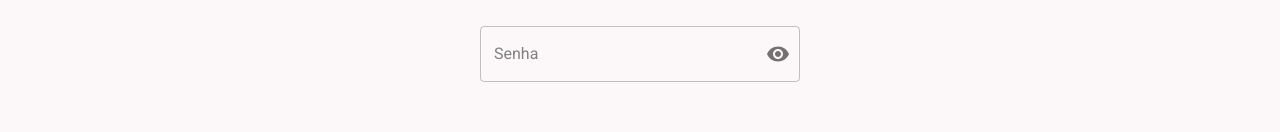
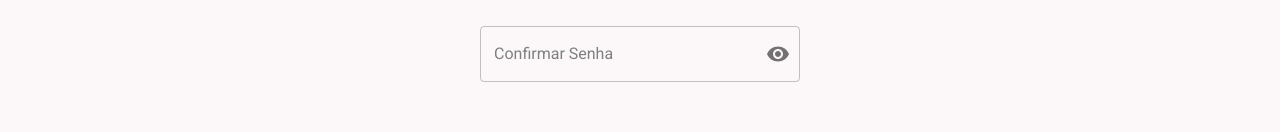
Before and after one commit to Bvlge/React, a React (Vite) app: page /register in a window 1280 px wide. Shown: the part 511-643 px from the top of the page. Built offline with nearby package versions, Linux system fonts and the light colour scheme.

Commit message:
logica de registrar corrigida

```diff
--- a/src/pages/Register.tsx
+++ b/src/pages/Register.tsx
@@ -12,25 +12,22 @@ import VisibilityOff from '@mui/icons-material/VisibilityOff';
 import api from '../api';
 
 const Register = () => {
-
   const navigate = useNavigate();
 
-    const [ name, setName ] = useState("");
-    const [ email, setEmail ] = useState("");
-    const [ password, setPassword ] = useState("");
-    const [ passwordConfirm, setPasswordConfirm ] = useState("");
+  const [name, setName] = useState("");
+  const [email, setEmail] = useState("");
+  const [password, setPassword] = useState("");
+  const [passwordConfirm, setPasswordConfirm] = useState("");
 
-    // Estado para controlar se a senha está visível ou não
-    const [ showPassword, setShowPassword ] = useState(false);
-    const [ showPasswordC, setShowPasswordC ] = useState(false);
+  const [showPassword, setShowPassword] = useState(false);
+  const [showPasswordC, setShowPasswordC] = useState(false);
 
-    // Função para alternar a visibilidade da senha
   const handleClickShowPassword = () => {
-        setShowPassword((prev) =>  !prev);
+    setShowPassword((prev) => !prev);
   };
 
   const handleClickShowPasswordC = () => {
-        setShowPasswordC((prev) =>  !prev);
+    setShowPasswordC((prev) => !prev);
   };
 
   const resetFields = () => {
@@ -41,71 +38,64 @@ const Register = () => {
   };
 
   async function register() {
+    // Remova tokens antigos para evitar que sejam enviados automaticamente
+    localStorage.removeItem('access_token');
+    localStorage.removeItem('refresh_token');
+
     const payload = {
-            "email": email,
-            "name": name,
-            "password": password,
+      email: email,
+      name: name,
+      password: password,
     };
 
     try {
       const response = await api.post('/api/users/register/', payload);
-            console.log(response);
-
+      console.log("Usuário registrado:", response.data);
       resetFields();
       navigate('/login');
-
     } catch (error) {
-            console.error("Erro ao cadastrar: ", error);
-
+      console.error("Erro ao cadastrar:", error);
+      alert('Ocorreu um erro ao registrar. Verifique o console para mais detalhes.');
     }
   };
 
-    return(
+  return (
     <Box
-            display={'flex'}
-            flexDirection={'column'}
-            justifyContent={'center'}
-            alignItems={'center'}
-
-            height={'100dvh'}
-            width={'100dvw'}
-
-            bgcolor={'background.default'}
+      display="flex"
+      flexDirection="column"
+      justifyContent="center"
+      alignItems="center"
+      height="100dvh"
+      width="100dvw"
+      bgcolor="background.default"
       sx={{ overflow: 'hidden', boxSizing: 'border-box' }}
     >
-            <Box width={'100%'} >
-                <Box padding={'0.15rem'} bgcolor={'secondary.main'}/>
-
+      <Box width="100%">
+        <Box padding="0.15rem" bgcolor="secondary.main" />
         <Box
-                    display={'flex'}
-                    justifyContent={'center'}
-
-                    width={'100%'}
-                    paddingTop={'2rem'}
-                    paddingBottom={'2rem'}
-
-                    bgcolor={'primary.main'}
-                    color={'background.default'}
+          display="flex"
+          justifyContent="center"
+          width="100%"
+          paddingTop="2rem"
+          paddingBottom="2rem"
+          bgcolor="primary.main"
+          color="background.default"
         >
           <h1>Sign Up</h1>
         </Box>
-
-                <Box padding={'0.15rem'} bgcolor={'secondary.main'}/>
+        <Box padding="0.15rem" bgcolor="secondary.main" />
       </Box>
 
       <Box
-                display={'flex'}
-                flexDirection={'column'}
-                justifyContent={'center'}
-                alignItems={'center'}
-
-                minWidth={'25%'}
-                minHeight={'50%'}
-
-                marginTop={'1.5rem'}
-                marginBottom={'1.5rem'}
-
-                gap={'1rem'}
+        display="flex"
+        flexDirection="column"
+        justifyContent="center"
+        alignItems="center"
+        minWidth="25%"
+        minHeight="50%"
+        marginTop="1.5rem"
+        marginBottom="1.5rem"
+        gap="1rem"
       >
         <TextField
           variant="outlined"
@@ -114,10 +104,9 @@ const Register = () => {
           value={name}
           fullWidth
           onChange={(e) => setName(e.target.value)}
-
           sx={{
             input: { color: 'black' },
-                        label: { color: 'grey'  }
+            label: { color: 'grey' }
           }}
         />
         <TextField
@@ -127,22 +116,19 @@ const Register = () => {
           value={email}
           fullWidth
           onChange={(e) => setEmail(e.target.value)}
-
           sx={{
             input: { color: 'black' },
-                        label: { color: 'grey'  }
+            label: { color: 'grey' }
           }}
         />
         <TextField
           variant="outlined"
           margin="dense"
           label="Senha"
-                    // Alterna o tipo do campo de acordo com o estado 'showPassword'
           type={showPassword ? 'text' : 'password'}
           value={password}
           fullWidth
           onChange={(e) => setPassword(e.target.value)}
-                    // Cria o ícone na parte final do input para exibir/ocultar a senha
           InputProps={{
             endAdornment: (
               <InputAdornment position="end">
@@ -164,13 +150,11 @@ const Register = () => {
         <TextField
           variant="outlined"
           margin="dense"
-                    label="Senha"
-                    // Alterna o tipo do campo de acordo com o estado 'showPassword'
+          label="Confirmar Senha"
           type={showPasswordC ? 'text' : 'password'}
           value={passwordConfirm}
           fullWidth
           onChange={(e) => setPasswordConfirm(e.target.value)}
-                    // Cria o ícone na parte final do input para exibir/ocultar a senha
           InputProps={{
             endAdornment: (
               <InputAdornment position="end">
@@ -192,22 +176,17 @@ const Register = () => {
       </Box>
 
       <Box
-                display={'flex'}
-                flexDirection={'column'}
-                justifyContent={'center'}
-                alignItems={'center'}
-
-                minWidth={'15%'}
+        display="flex"
+        flexDirection="column"
+        justifyContent="center"
+        alignItems="center"
+        minWidth="15%"
       >
         <Button
           variant="contained"
-
           onClick={() => register()}
           fullWidth
-
-                    sx={{
-                        backgroundColor: 'secondary.main'
-                    }}
+          sx={{ backgroundColor: 'secondary.main' }}
         >
           Sign Up
         </Button>
```
Lines whose indentation alone changed are shown as unchanged.
